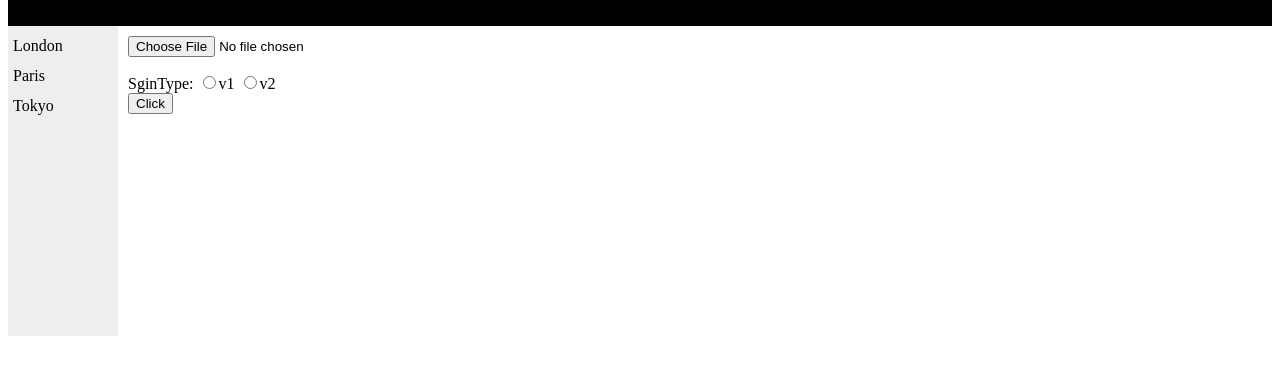
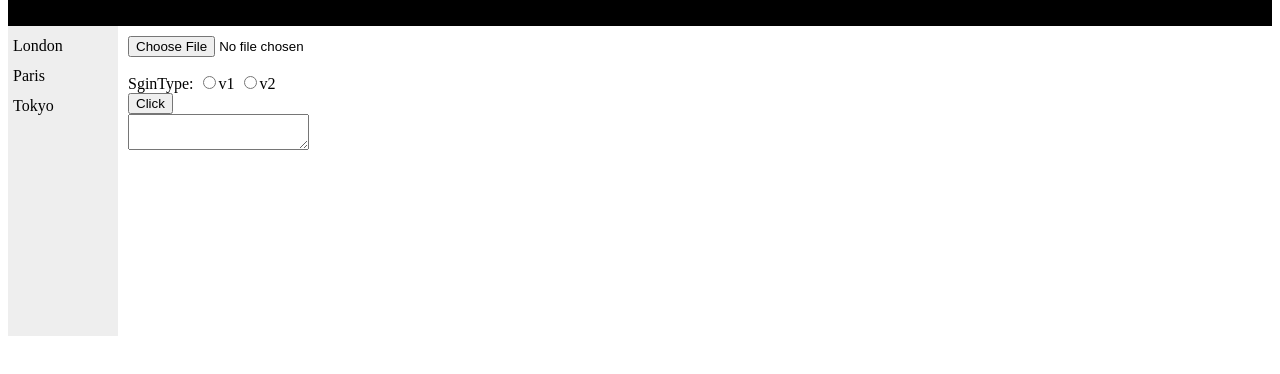
Before and after one commit to xiaocui723/lern-electron, an Electron app: page index.html in a window 1280 px wide. Both pictures are taken after a click on the button "Click". Shown: the part 72-446 px from the top of the page. Drawn offline with Linux system fonts and the light colour scheme; no server answers.

Commit message:
修改命令执行方式, 增加日志输出框

```diff
--- a/index.html
+++ b/index.html
@@ -60,6 +60,9 @@
     <div>
       <button name="test" id="test">Click</button>
     </div>
+    <div>
+      <textarea id="log"></textarea>
+    </div>
   </div>
 
 
@@ -81,13 +84,12 @@
       }
     });
 
-    const { exec } = require('child_process');
+    const { spawn } = require('child_process');
     const path = require('path')
 
     document.getElementById("test").addEventListener("click", function () {
       var toolsDir = path.join(__dirname, '/tools');
       var apktool = path.join(toolsDir, '/apktool_2.3.3.jar');
-      var comm = 'java -jar ' + apktool;
 
       var myForm = document.getElementById('myForm');
       var formData = new FormData(myForm);
@@ -97,15 +99,24 @@
         return;
       }
 
-      comm = comm + ' d ' + formData.get("filedir").path;
+      var log = document.getElementById('log');
+      var textNode = document.createTextNode('');
+      log.appendChild(textNode);
 
-      exec(comm, (err, stdout, stderr) => {
-        if (err) {
-          console.log(err);
-          return;
-        }
-        console.log(`stdout: ${stdout}`);
-        console.log(`stderr: ${stderr}`);
+      var apkt = spawn('java', ['-jar', apktool, 'd', formData.get("filedir").path])
+      apkt.stdout.on('data', function (data) {
+        console.log(`stdout: ${data}`);
+        log.firstChild.appendData(data);
+      });
+
+      apkt.stderr.on('data', function (data) {
+        console.log(`stderr: ${data}`);
+        log.firstChild.appendData(data);
+      });
+
+      apkt.on('close', function (code) {
+        console.log('child process exited with code ' + code);
+        log.firstChild.appendData('child process exited with code ' + code);
       })
     });
   </script>
```
